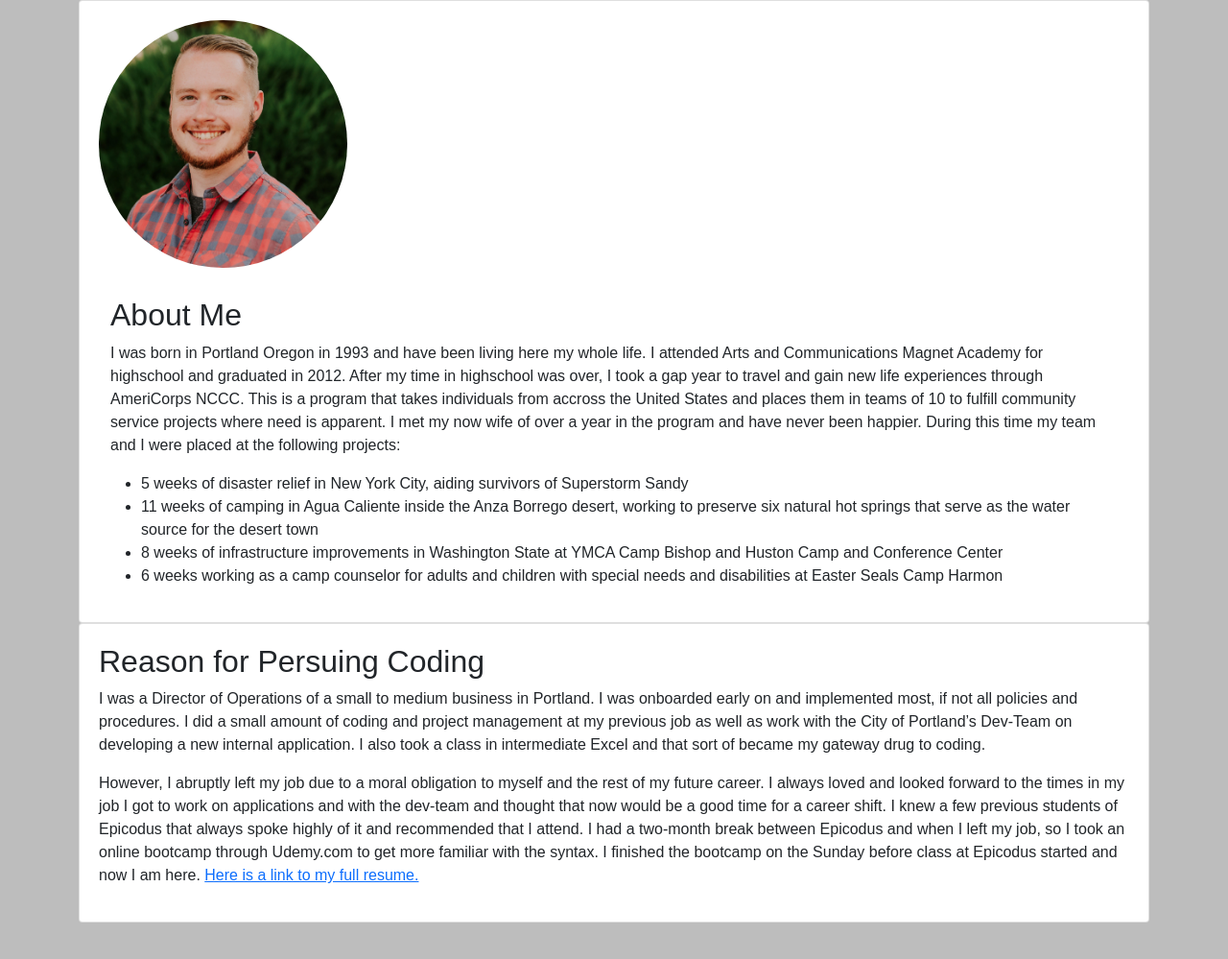
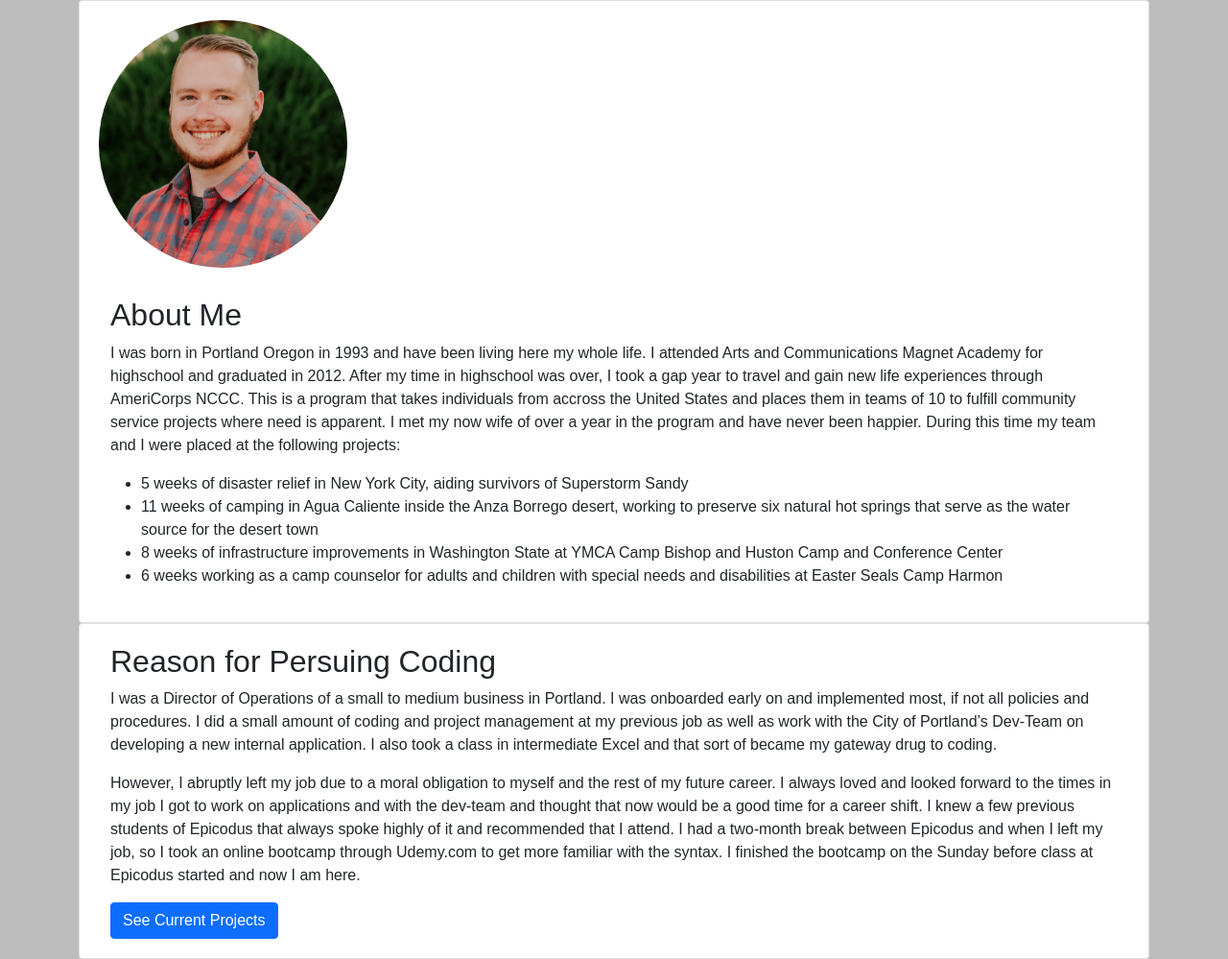
Before and after one commit to JesseDWhite/my-portfolio, a plain HTML site: page index.html in a window 1280 px wide. Shown: the part 534-1533 px from the top of the page at 96% size. Before the commit the page ends 1495 px from the top, so only its background shows below. Drawn offline with nearby package versions, Linux system fonts and the light colour scheme.

Commit message:
container added to reason for coding and button updated.

```diff
--- a/index.html
+++ b/index.html
@@ -67,27 +67,33 @@
       </div>
     </div>
     <div class="card">
+      <div class="container">
         <div class="card-body">
           <h2>Reason for Persuing Coding</h2>
           <p>I was a Director of Operations of a small to medium business in Portland. I was onboarded early on and
             implemented
-          most, if not all policies and procedures. I did a small amount of coding and project management at my previous
+            most, if not all policies and procedures. I did a small amount of coding and project management at my
+            previous
             job
             as well as work with the City of Portland’s Dev-Team on developing a new internal application. I also took a
             class
             in intermediate Excel and that sort of became my gateway drug to coding.</p>
           <p>
-          However, I abruptly left my job due to a moral obligation to myself and the rest of my future career. I always
+            However, I abruptly left my job due to a moral obligation to myself and the rest of my future career. I
+            always
             loved and looked forward to the times in my job I got to work on applications and with the dev-team and
             thought
-          that now would be a good time for a career shift. I knew a few previous students of Epicodus that always spoke
+            that now would be a good time for a career shift. I knew a few previous students of Epicodus that always
+            spoke
             highly of it and recommended that I attend. I had a two-month break between Epicodus and when I left my job,
             so
             I
-          took an online bootcamp through Udemy.com to get more familiar with the syntax. I finished the bootcamp on the
-          Sunday before class at Epicodus started and now I am here. <a href="resume.html">Here is a link to my full
-            resume.</a>
+            took an online bootcamp through Udemy.com to get more familiar with the syntax. I finished the bootcamp on
+            the
+            Sunday before class at Epicodus started and now I am here.
           </p>
+          <a href="projects.html" class="btn btn-primary">See Current Projects</a>
+        </div>
       </div>
     </div>
 </body>
```
Lines whose indentation alone changed are shown as unchanged.
